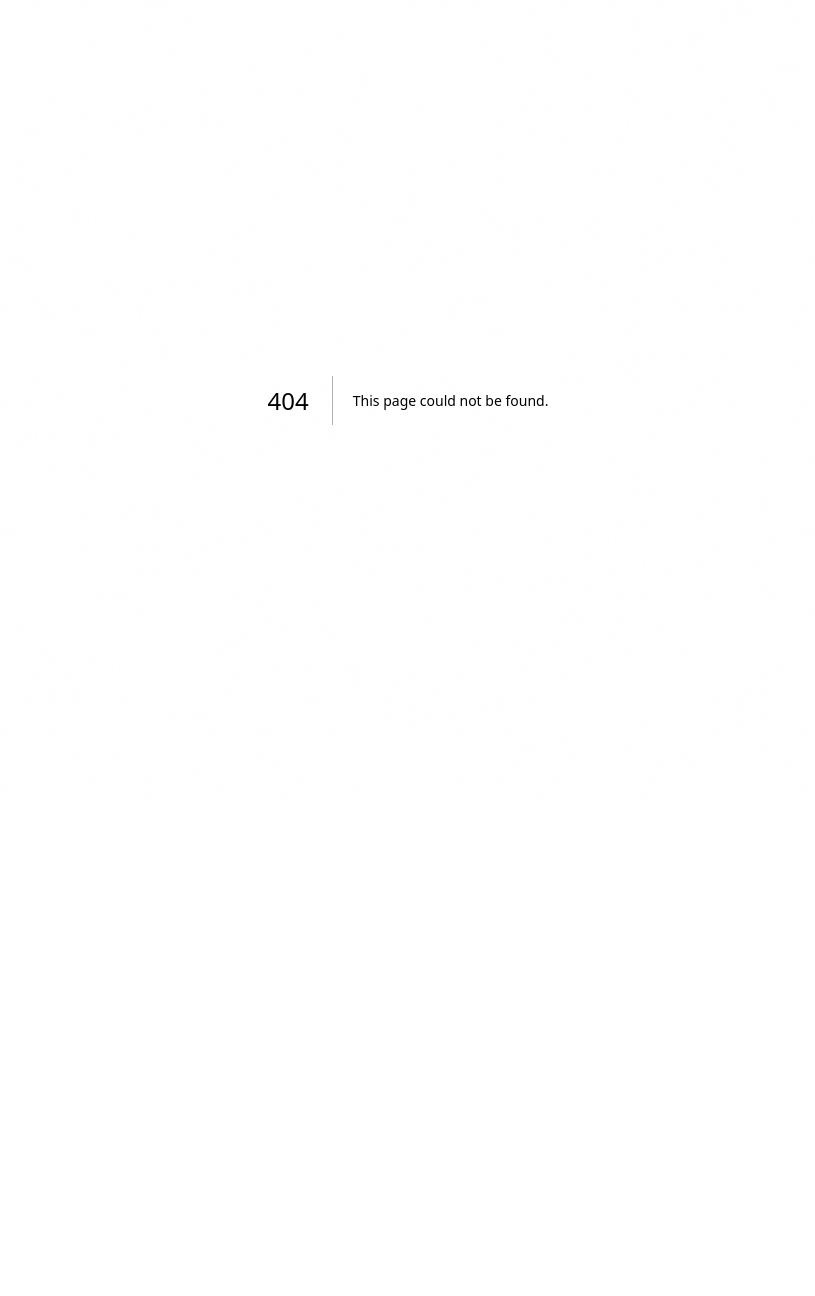
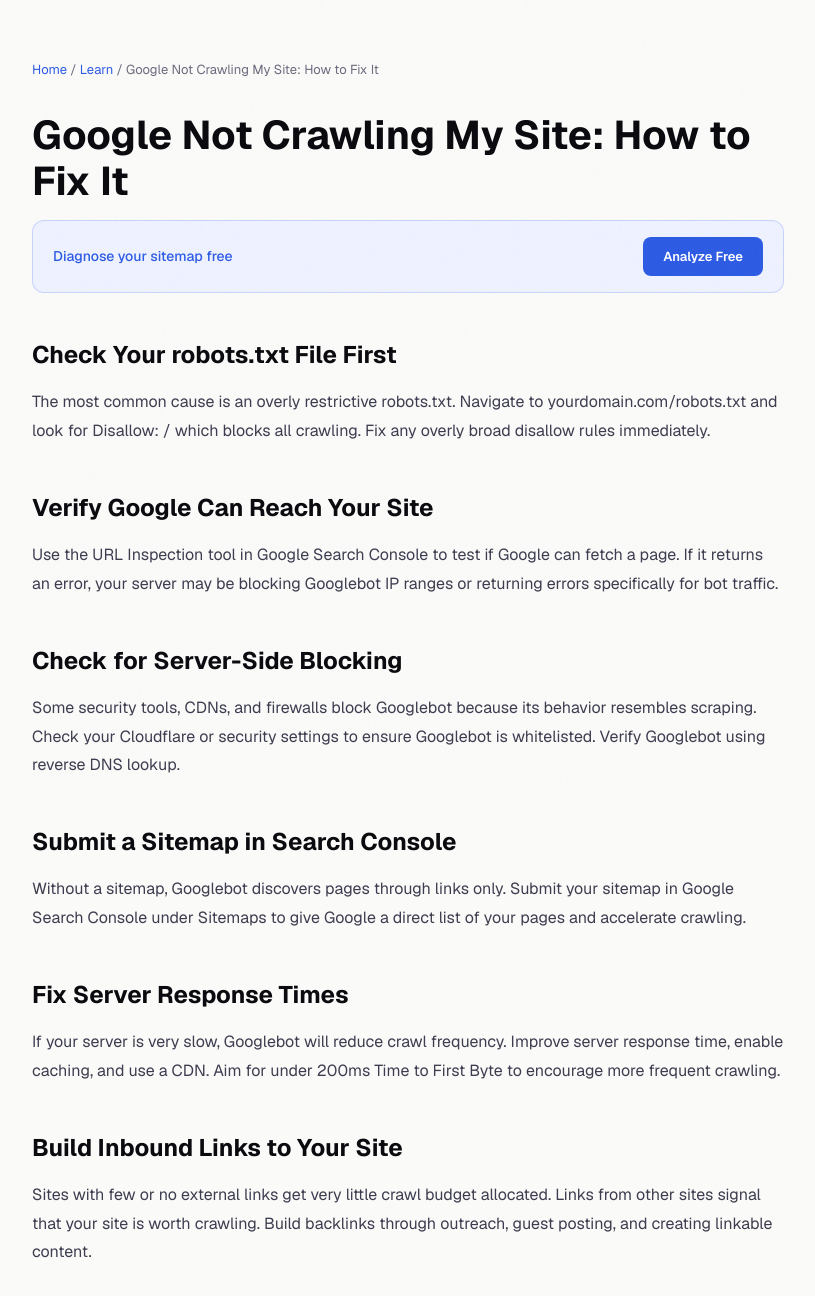
Before and after one commit to Watermelon-Coctail-Bar/sitemap-fixer, a Next.js app: page /learn/google-not-crawling-my-site in a window 1280 px wide. Before the commit this address had no page. Shown: the top 1296 px of the page, without its empty margins (232-1047 px from the left). Before the commit the page ends 800 px from the top, so only its background shows below. Built offline with nearby package versions, Linux system fonts and the light colour scheme.

Commit message:
Add troubleshooting page for Google crawling issues
This page provides troubleshooting steps for users experiencing issues with Google not crawling their site. It includes checks for robots.txt, server accessibility, and suggestions for improving crawl rates.

```diff
--- /dev/null
+++ b/src/app/learn/google-not-crawling-my-site/page.tsx
@@ -0,0 +1,28 @@
+import type { Metadata } from 'next';
+export const metadata: Metadata = { title: 'Google Not Crawling My Site? Here Are the Fixes | SitemapFixer', description: 'If Google is not crawling your site, your pages will not be indexed. Here are all the reasons Googlebot stops crawling and how to fix each one.', alternates: { canonical: 'https://sitemapfixer.com/learn/google-not-crawling-my-site' }, openGraph: { title: 'Google Not Crawling My Site: How to Fix It', description: 'If Google is not crawling your site, your pages will not be indexed. Here are all the reasons Googlebot stops crawling and how to fix each one.', url: 'https://sitemapfixer.com/learn/google-not-crawling-my-site', type: 'article' } };
+export default function Page() { return (
+  <div style={{ maxWidth: 800, margin: '0 auto', padding: '60px 24px' }}>
+    <nav style={{ fontSize: 13, color: '#6b6b7d', marginBottom: 32 }}><a href="/" style={{ color: '#2d5be3', textDecoration: 'none' }}>Home</a>{' / '}<a href="/learn" style={{ color: '#2d5be3', textDecoration: 'none' }}>Learn</a>{' / '}<span>Google Not Crawling My Site: How to Fix It</span></nav>
+    <h1 style={{ fontSize: 40, fontWeight: 700, color: '#0a0a0f', marginBottom: 16, lineHeight: 1.15 }}>Google Not Crawling My Site: How to Fix It</h1>
+    <div style={{ background: '#eef1ff', border: '1px solid rgba(45,91,227,0.2)', borderRadius: 12, padding: '16px 20px', marginBottom: 40, display: 'flex', alignItems: 'center', justifyContent: 'space-between', gap: 16 }}><span style={{ fontSize: 14, color: '#2d5be3', fontWeight: 500 }}>Diagnose your sitemap free</span><a href="/" style={{ background: '#2d5be3', color: 'white', padding: '10px 20px', borderRadius: 8, textDecoration: 'none', fontWeight: 600, fontSize: 13 }}>Analyze Free</a></div>
+    <div style={{ fontSize: 16, color: '#3d3d4f', lineHeight: 1.8 }}>
+        <h2 style={{ fontSize: 24, fontWeight: 700, color: '#0a0a0f', marginTop: 40, marginBottom: 12 }}>Check Your robots.txt File First</h2>
+        <p style={{ marginBottom: 20 }}>The most common cause is an overly restrictive robots.txt. Navigate to yourdomain.com/robots.txt and look for Disallow: / which blocks all crawling. Fix any overly broad disallow rules immediately.</p>
+        <h2 style={{ fontSize: 24, fontWeight: 700, color: '#0a0a0f', marginTop: 40, marginBottom: 12 }}>Verify Google Can Reach Your Site</h2>
+        <p style={{ marginBottom: 20 }}>Use the URL Inspection tool in Google Search Console to test if Google can fetch a page. If it returns an error, your server may be blocking Googlebot IP ranges or returning errors specifically for bot traffic.</p>
+        <h2 style={{ fontSize: 24, fontWeight: 700, color: '#0a0a0f', marginTop: 40, marginBottom: 12 }}>Check for Server-Side Blocking</h2>
+        <p style={{ marginBottom: 20 }}>Some security tools, CDNs, and firewalls block Googlebot because its behavior resembles scraping. Check your Cloudflare or security settings to ensure Googlebot is whitelisted. Verify Googlebot using reverse DNS lookup.</p>
+        <h2 style={{ fontSize: 24, fontWeight: 700, color: '#0a0a0f', marginTop: 40, marginBottom: 12 }}>Submit a Sitemap in Search Console</h2>
+        <p style={{ marginBottom: 20 }}>Without a sitemap, Googlebot discovers pages through links only. Submit your sitemap in Google Search Console under Sitemaps to give Google a direct list of your pages and accelerate crawling.</p>
+        <h2 style={{ fontSize: 24, fontWeight: 700, color: '#0a0a0f', marginTop: 40, marginBottom: 12 }}>Fix Server Response Times</h2>
+        <p style={{ marginBottom: 20 }}>If your server is very slow, Googlebot will reduce crawl frequency. Improve server response time, enable caching, and use a CDN. Aim for under 200ms Time to First Byte to encourage more frequent crawling.</p>
+        <h2 style={{ fontSize: 24, fontWeight: 700, color: '#0a0a0f', marginTop: 40, marginBottom: 12 }}>Build Inbound Links to Your Site</h2>
+        <p style={{ marginBottom: 20 }}>Sites with few or no external links get very little crawl budget allocated. Links from other sites signal that your site is worth crawling. Build backlinks through outreach, guest posting, and creating linkable content.</p>
+    </div>
+    <div style={{ background: '#0a0a0f', borderRadius: 12, padding: '32px', textAlign: 'center', marginTop: 48 }}><div style={{ fontSize: 20, fontWeight: 700, color: 'white', marginBottom: 8 }}>Fix your sitemap now</div><div style={{ color: '#9999aa', marginBottom: 20, fontSize: 14 }}>Free analysis in 60 seconds</div><a href="/" style={{ background: 'white', color: '#0a0a0f', padding: '14px 28px', borderRadius: 8, textDecoration: 'none', fontWeight: 700 }}>Analyze My Sitemap</a></div>
+    <div style={{ marginTop: 48, borderTop: '1px solid #e4e4ed', paddingTop: 32 }}><div style={{ fontWeight: 600, color: '#0a0a0f', marginBottom: 16 }}>Related guides</div><ul style={{ listStyle: 'none', padding: 0, display: 'flex', gap: 12, flexWrap: 'wrap' }}>
+          <li><a href="/learn/sitemap-not-working" style={{ color: '#2d5be3', textDecoration: 'none', background: '#eef1ff', padding: '6px 14px', borderRadius: 6, fontSize: 13 }}>Sitemap Not Working</a></li>
+          <li><a href="/learn/pages-not-indexed-google" style={{ color: '#2d5be3', textDecoration: 'none', background: '#eef1ff', padding: '6px 14px', borderRadius: 6, fontSize: 13 }}>Pages Not Indexed Google</a></li>
+          <li><a href="/learn/sitemap-errors-google-search-console" style={{ color: '#2d5be3', textDecoration: 'none', background: '#eef1ff', padding: '6px 14px', borderRadius: 6, fontSize: 13 }}>Sitemap Errors Search Console</a></li>
+    </ul></div>
+  </div>); }
```
